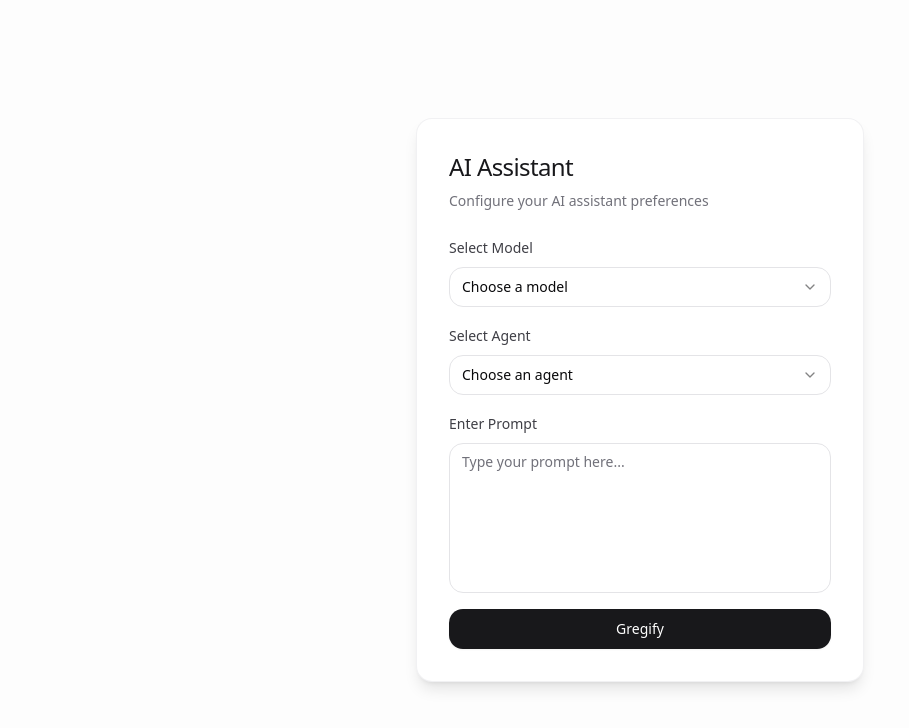
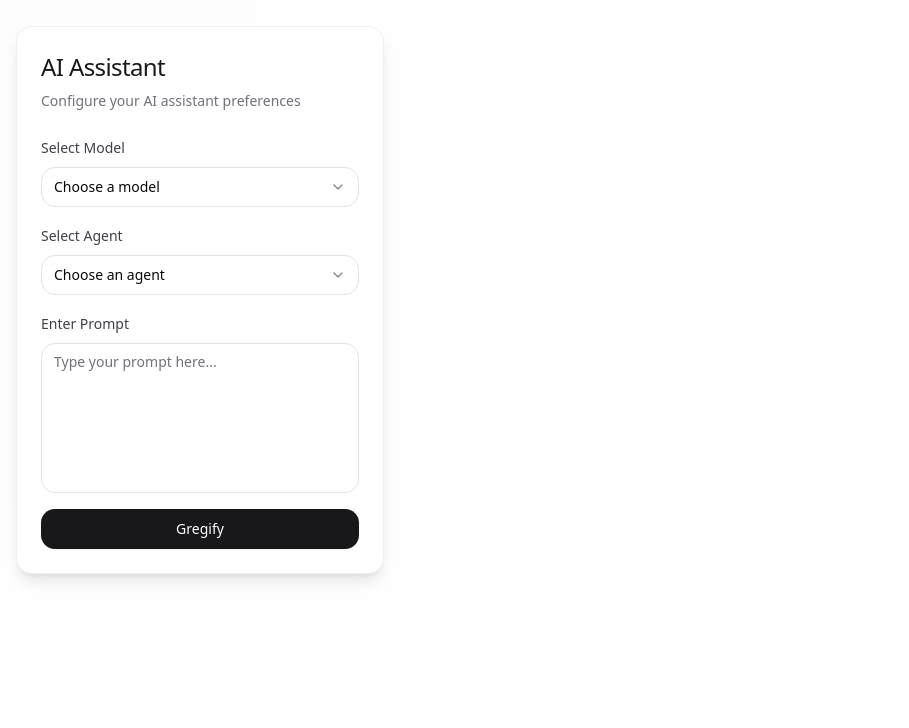
Before and after one commit to vikvang/model-agent-magic, a React (Vite) app: page / in a window 1280 px wide. Shown: the top 728 px of the page, without its empty margins (0-909 px from the left). Built offline with nearby package versions, Linux system fonts and the light colour scheme.

Commit message:
Refactor UI
The UI needs to be refactored.

```diff
--- a/src/App.css
+++ b/src/App.css
@@ -1,8 +1,6 @@
 
 #root {
-  max-width: 400px;
-  min-width: 350px;
-  margin: 0 auto;
+  width: 400px;
   padding: 1rem;
   text-align: center;
 }
--- a/src/pages/Index.tsx
+++ b/src/pages/Index.tsx
@@ -20,8 +20,8 @@ const Index = () => {
   };
 
   return (
-    <div className="min-h-screen bg-zinc-50/30 flex items-center justify-center p-6">
-      <div className="w-full max-w-md space-y-6 bg-white rounded-2xl p-8 shadow-lg backdrop-blur-sm border border-zinc-200/50">
+    <div className="min-h-[600px] w-[400px] bg-zinc-50/30 flex items-center justify-center p-4">
+      <div className="w-full bg-white rounded-2xl p-6 shadow-lg backdrop-blur-sm border border-zinc-200/50">
         <div className="space-y-2">
           <h2 className="text-2xl font-medium tracking-tight text-zinc-900">
             AI Assistant
@@ -31,7 +31,7 @@ const Index = () => {
           </p>
         </div>
 
-        <div className="space-y-4">
+        <div className="space-y-4 mt-6">
           <div className="space-y-2">
             <label className="text-sm font-medium text-zinc-700">
               Select Model
```
Also changed, not shown: public/manifest.json.
